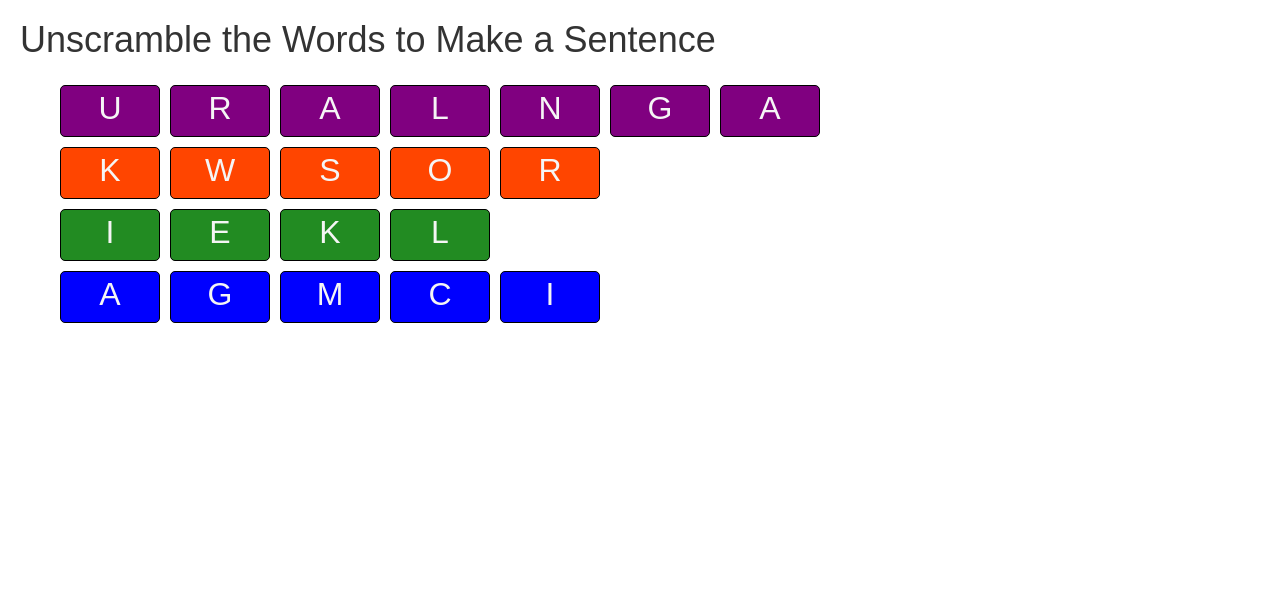
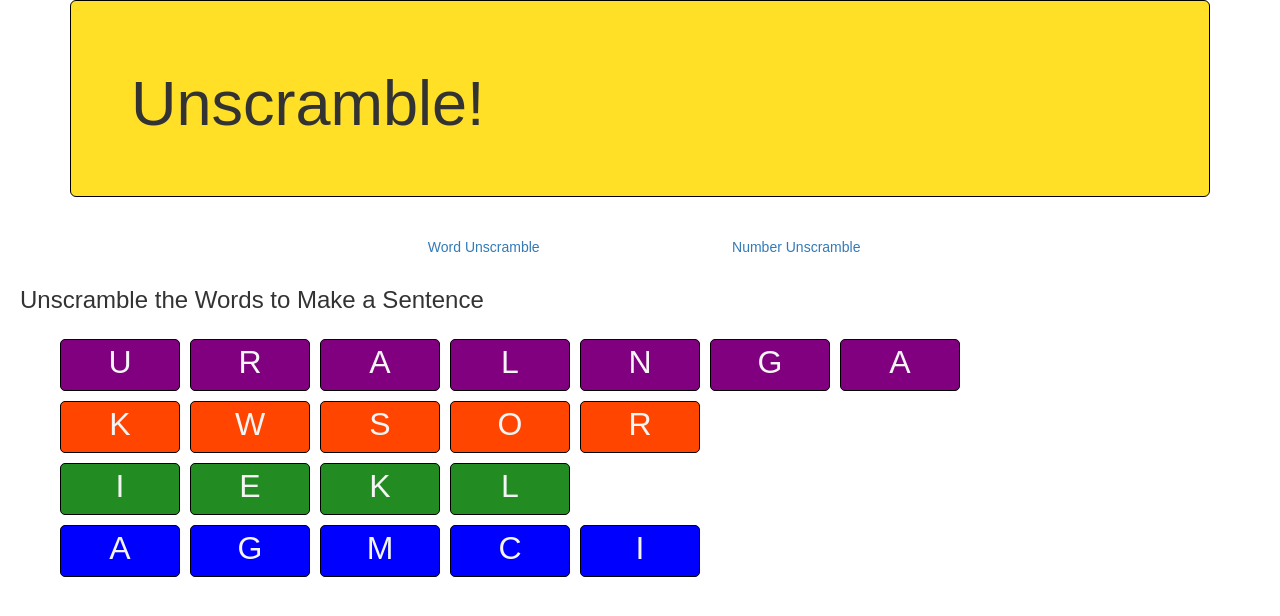
Before and after one commit to kellygmoore/draganddrop_angular_testing, a website: page server/public/assets/views/index.html at #/home in a window 1280 px wide. Drawn offline with Linux system fonts and the light colour scheme; files that its build step writes are made by us from their sources; files whose address does not match are found by name.

Commit message:
templates and routes working

```diff
--- a/client/scripts/app.js
+++ b/client/scripts/app.js
@@ -1,5 +1,19 @@
 
-var myApp = angular.module('myApp', ['as.sortable']);
+
+var myApp = angular.module("myApp", ['as.sortable', 'ngRoute']);
+
+myApp.config(["$routeProvider", function($routeProvider){
+    $routeProvider.
+        when('/home', {
+            templateUrl: "assets/views/routes/home.html"
+        }).
+        when('/sortbynumber', {
+            templateUrl: "assets/views/routes/sortbynumber.html"
+        }).
+        otherwise({
+            redirectTo: 'home'
+        })
+}]);
 
 myApp.controller('MainCtrl', ["$scope", function ($scope) {
 
@@ -53,6 +67,16 @@ myApp.controller('MainCtrl', ["$scope", function ($scope) {
         name: 'I'
     }];
 
+    $scope.numberlist1 = [{
+        name: '67+24+18'
+    } , {
+        name: '1000/10'
+    } , {
+        name: '4x4x4'
+    } , {
+        name: '450-220-43'
+    }];
+
 
     $scope.sortableOptions = {
         containment: '#sortable-container'
--- a/client/styles/style.css
+++ b/client/styles/style.css
@@ -4,13 +4,18 @@ body {
     font-family: Arial;
 }
 
-h1 {
+.jumbotron {
+    background-color: #ffe027;
+    border: 1px solid black;
+}
+
+h3 {
     margin: 20px 0 20px 20px;
 }
 
 .as-sortable-item,
 .as-sortable-placeholder {
-    width: 100px;
+    width: 120px;
     margin: 5px;
     border: 1px solid black;
     border-radius: 5px;
@@ -54,3 +59,12 @@ span {
 #word4 {
     background-color: blue;
 }
+
+#number1 {
+    background-color: red;
+    width: 150px;
+}
+
+#number1 span {
+    font-size: 26px;
+}
--- a/server/public/assets/styles/style.css
+++ b/server/public/assets/styles/style.css
@@ -4,13 +4,18 @@ body {
     font-family: Arial;
 }
 
-h1 {
+.jumbotron {
+    background-color: #ffe027;
+    border: 1px solid black;
+}
+
+h3 {
     margin: 20px 0 20px 20px;
 }
 
 .as-sortable-item,
 .as-sortable-placeholder {
-    width: 100px;
+    width: 120px;
     margin: 5px;
     border: 1px solid black;
     border-radius: 5px;
@@ -54,3 +59,12 @@ span {
 #word4 {
     background-color: blue;
 }
+
+#number1 {
+    background-color: red;
+    width: 150px;
+}
+
+#number1 span {
+    font-size: 26px;
+}
--- a/server/public/assets/views/index.html
+++ b/server/public/assets/views/index.html
@@ -9,53 +9,56 @@
     <link rel="stylesheet" type="text/css" href="/assets/styles/style.css">
     <!--scripts-->
     <script type="text/javascript" src="/vendors/angular.min.js"></script>
+    <script type="text/javascript" src="/vendors/angular-route.min.js"></script>
     <script type="text/javascript" src="/vendors/ng-sortable.js"></script>
     <script type="text/javascript" src="/assets/scripts/app.min.js"></script>
 
 </head>
 
-
-
-<body ng-controller="MainCtrl">
-
-<div class="mainBody">
-    <h1>Unscramble the Words to Make a Sentence</h1>
-    <div class="container-fluid">
-            <ul ng-model="word1" as-sortable="sortableOptions">
-                <li ng-repeat="item in word1" as-sortable-item class="as-sortable-item" id="word1">
-                    <div as-sortable-item-handle class="as-sortable-item-handle sortElement" style="height:50px">
-                        <span data-ng-bind="item.name"></span>
-                    </div>
-                </li>
-            </ul>
-    </div>
-    <div class="container-fluid">
-        <ul ng-model="word2" as-sortable="sortableOptions">
-            <li ng-repeat="item in word2" as-sortable-item class="as-sortable-item" id="word2">
-                <div as-sortable-item-handle class="as-sortable-item-handle sortElement" style="height:50px">
-                    <span data-ng-bind="item.name"></span>
-                </div>
-            </li>
-        </ul>
-    </div>
-    <div class="container-fluid">
-        <ul ng-model="word3" as-sortable="sortableOptions">
-            <li ng-repeat="item in word3" as-sortable-item class="as-sortable-item" id="word3">
-                <div as-sortable-item-handle class="as-sortable-item-handle sortElement" style="height:50px">
-                    <span data-ng-bind="item.name"></span>
-                </div>
-            </li>
-        </ul>
-    </div>
-    <div class="container-fluid">
-        <ul ng-model="word4" as-sortable="sortableOptions">
-            <li ng-repeat="item in word4" as-sortable-item class="as-sortable-item" id="word4">
-                <div as-sortable-item-handle class="as-sortable-item-handle sortElement" style="height:50px">
-                    <span data-ng-bind="item.name"></span>
-                </div>
-            </li>
-        </ul>
-    </div>
-</div>
+<body >
+    <div ng-include="'/assets/views/templates/header.html'"></div>
+    <nav ng-include="'/assets/views/templates/nav.html'"></nav>
+    <main ng-view></main>
+<!--<div ng-controller="MainCtrl">-->
+<!--<div class="mainBody">-->
+    <!--<h3>Unscramble the Words to Make a Sentence</h3>-->
+    <!--<div class="container-fluid">-->
+            <!--<ul ng-model="word1" as-sortable="sortableOptions">-->
+                <!--<li ng-repeat="item in word1" as-sortable-item class="as-sortable-item" id="word1">-->
+                    <!--<div as-sortable-item-handle class="as-sortable-item-handle sortElement" style="height:50px">-->
+                        <!--<span data-ng-bind="item.name"></span>-->
+                    <!--</div>-->
+                <!--</li>-->
+            <!--</ul>-->
+    <!--</div>-->
+    <!--<div class="container-fluid">-->
+        <!--<ul ng-model="word2" as-sortable="sortableOptions">-->
+            <!--<li ng-repeat="item in word2" as-sortable-item class="as-sortable-item" id="word2">-->
+                <!--<div as-sortable-item-handle class="as-sortable-item-handle sortElement" style="height:50px">-->
+                    <!--<span data-ng-bind="item.name"></span>-->
+                <!--</div>-->
+            <!--</li>-->
+        <!--</ul>-->
+    <!--</div>-->
+    <!--<div class="container-fluid">-->
+        <!--<ul ng-model="word3" as-sortable="sortableOptions">-->
+            <!--<li ng-repeat="item in word3" as-sortable-item class="as-sortable-item" id="word3">-->
+                <!--<div as-sortable-item-handle class="as-sortable-item-handle sortElement" style="height:50px">-->
+                    <!--<span data-ng-bind="item.name"></span>-->
+                <!--</div>-->
+            <!--</li>-->
+        <!--</ul>-->
+    <!--</div>-->
+    <!--<div class="container-fluid">-->
+        <!--<ul ng-model="word4" as-sortable="sortableOptions">-->
+            <!--<li ng-repeat="item in word4" as-sortable-item class="as-sortable-item" id="word4">-->
+                <!--<div as-sortable-item-handle class="as-sortable-item-handle sortElement" style="height:50px">-->
+                    <!--<span data-ng-bind="item.name"></span>-->
+                <!--</div>-->
+            <!--</li>-->
+        <!--</ul>-->
+    <!--</div>-->
+    <!--</div>-->
+<!--</div>-->
 </body>
 </html>
--- /dev/null
+++ b/server/public/assets/views/routes/home.html
@@ -0,0 +1,41 @@
+<div ng-controller="MainCtrl">
+    <div class="mainBody">
+        <h3>Unscramble the Words to Make a Sentence</h3>
+        <div class="container-fluid">
+            <ul ng-model="word1" as-sortable="sortableOptions">
+                <li ng-repeat="item in word1" as-sortable-item class="as-sortable-item" id="word1">
+                    <div as-sortable-item-handle class="as-sortable-item-handle sortElement" style="height:50px">
+                        <span data-ng-bind="item.name"></span>
+                    </div>
+                </li>
+            </ul>
+        </div>
+        <div class="container-fluid">
+            <ul ng-model="word2" as-sortable="sortableOptions">
+                <li ng-repeat="item in word2" as-sortable-item class="as-sortable-item" id="word2">
+                    <div as-sortable-item-handle class="as-sortable-item-handle sortElement" style="height:50px">
+                        <span data-ng-bind="item.name"></span>
+                    </div>
+                </li>
+            </ul>
+        </div>
+        <div class="container-fluid">
+            <ul ng-model="word3" as-sortable="sortableOptions">
+                <li ng-repeat="item in word3" as-sortable-item class="as-sortable-item" id="word3">
+                    <div as-sortable-item-handle class="as-sortable-item-handle sortElement" style="height:50px">
+                        <span data-ng-bind="item.name"></span>
+                    </div>
+                </li>
+            </ul>
+        </div>
+        <div class="container-fluid">
+            <ul ng-model="word4" as-sortable="sortableOptions">
+                <li ng-repeat="item in word4" as-sortable-item class="as-sortable-item" id="word4">
+                    <div as-sortable-item-handle class="as-sortable-item-handle sortElement" style="height:50px">
+                        <span data-ng-bind="item.name"></span>
+                    </div>
+                </li>
+            </ul>
+        </div>
+    </div>
+</div>
--- /dev/null
+++ b/server/public/assets/views/templates/header.html
@@ -0,0 +1,5 @@
+<div class="container">
+    <div class="jumbotron">
+        <h1>Unscramble!</h1>
+    </div>
+</div>
--- /dev/null
+++ b/server/public/assets/views/templates/nav.html
@@ -0,0 +1,9 @@
+<div class="row">
+    <div class="col-md-6 col-md-offset-3 text-center">
+        <ul class="nav nav-pills nav-justified">
+            <li><a href="#home">Word Unscramble</a></li>
+            <li><a href="#sortbynumber">Number Unscramble</a></li>
+            <!--<li><a href="#projects">Project</a></li>-->
+        </ul>
+    </div>
+</div>
```
Also changed, not shown: client/views/index.html (+46 -43 lines), client/views/routes/home.html (added, +41 -0 lines), client/views/routes/sortbynumber.html (added, +14 -0 lines), client/views/templates/header.html (added, +5 -0 lines), client/views/templates/nav.html (added, +9 -0 lines), server/public/assets/views/routes/sortbynumber.html (added, +14 -0 lines), server/public/assets/scripts/app.min.js.
